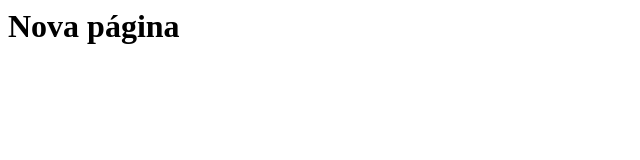
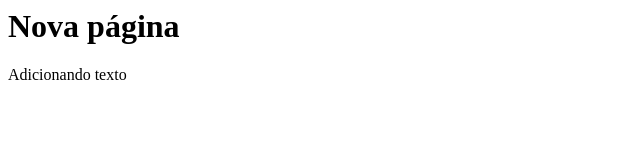
Before and after one commit to RogerioAguilera/testearquivo, a plain HTML site: page index.html in a window 1280 px wide. Shown: the whole page, without its empty margins (0-640 px from the left). Drawn offline with Linux system fonts and the light colour scheme.

Commit message:
Novo texto

```diff
--- a/index.html
+++ b/index.html
@@ -2,5 +2,10 @@
 
 <h1>Nova página</h1>
 
+<body>
+
+    <p>Adicionando texto</p>
+</body>
+
 
 </html>
```
